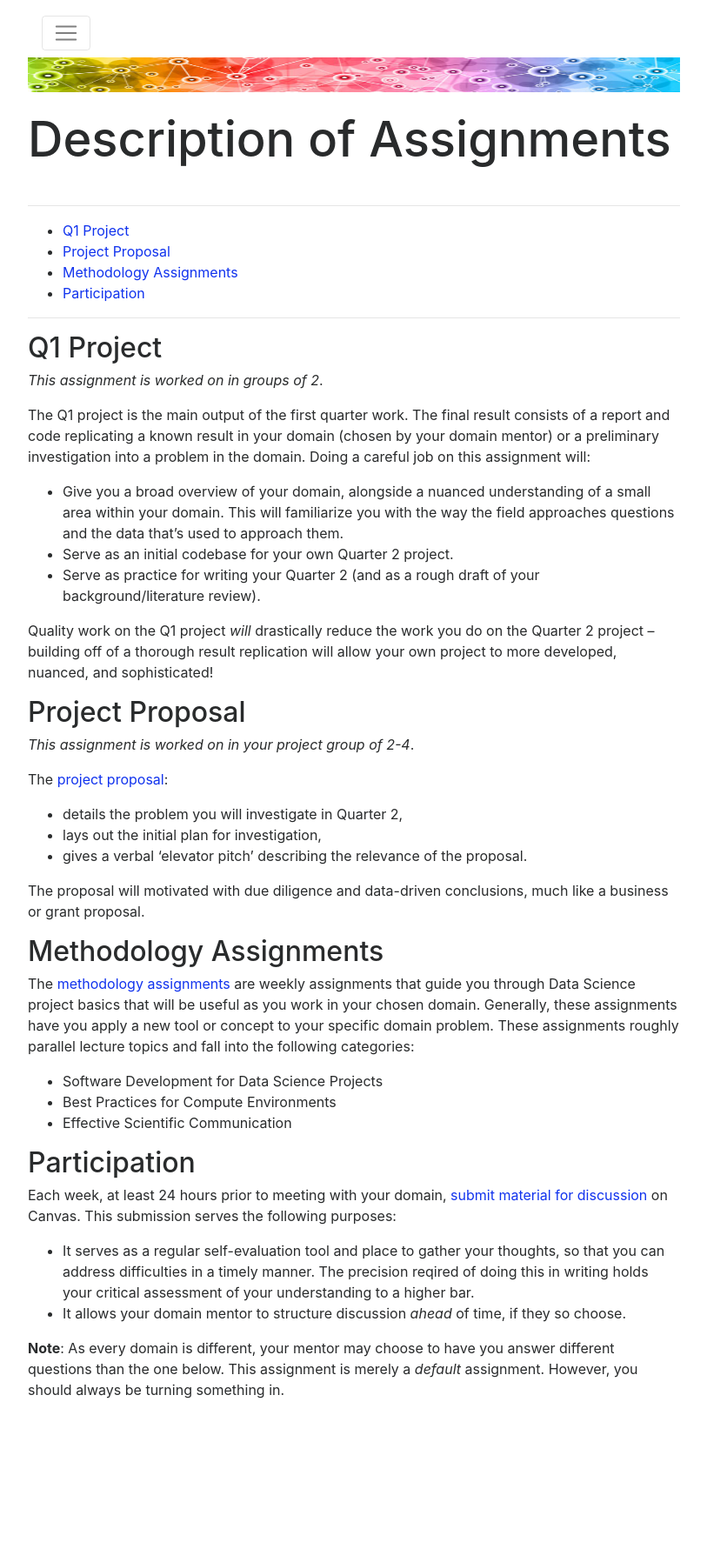
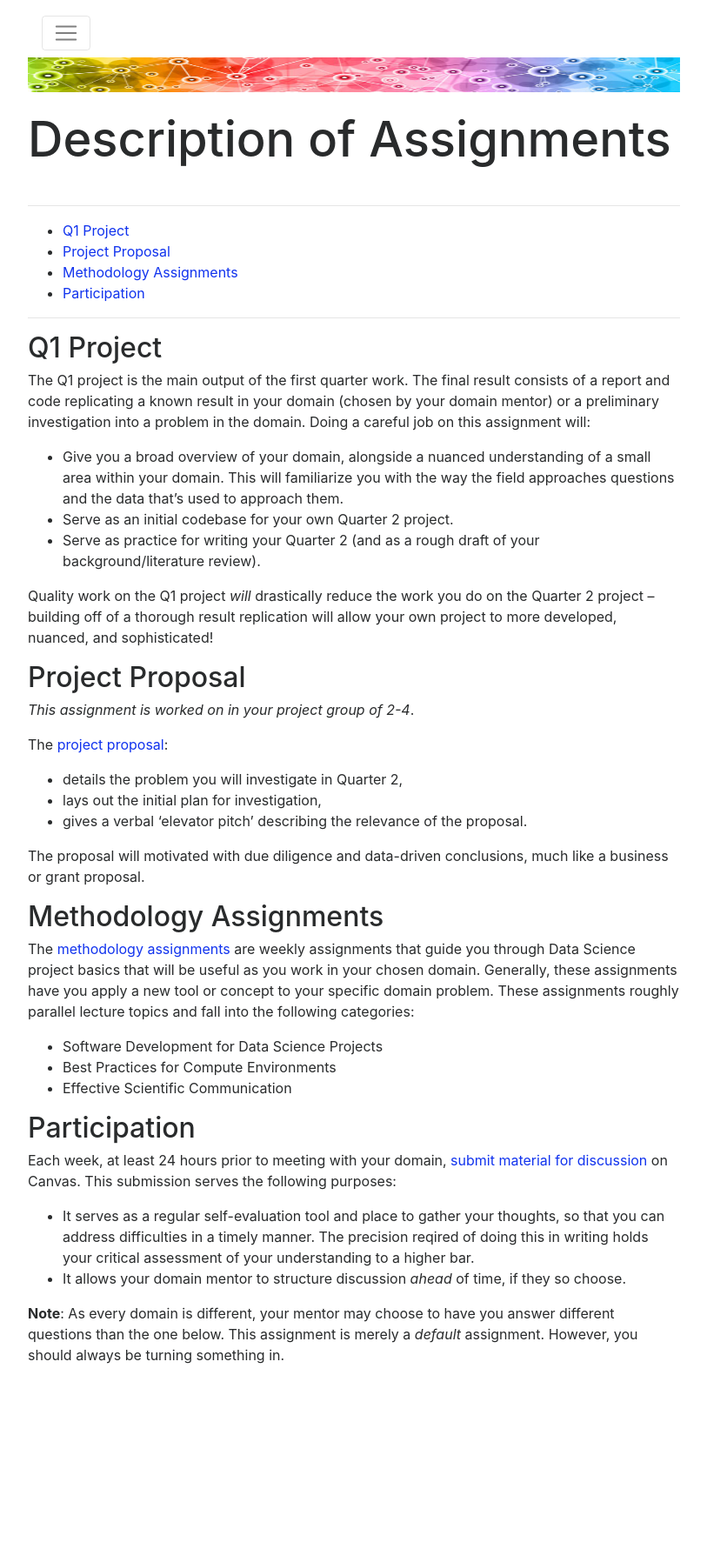
Before and after one commit to DSC-Capstone/dsc-capstone.github.io, a Jekyll site: the page built from student/quarter-1-assignment-descriptions.md, in a window 1280 px wide. Shown: the whole page at 87% size, without its empty margins (233-1046 px from the left). Built offline with Jekyll 4.4.1, drawn with Linux system fonts in a browser that asks for light colours; nearby versions of some CDN libraries; after the commit the page ends 1756 px from its top, so only the background shows below that.

Commit message:
groups update

```diff
--- a/student/quarter-1-assignment-descriptions.md
+++ b/student/quarter-1-assignment-descriptions.md
@@ -13,7 +13,6 @@ permalink: /student/quarter-1-assignment-descriptions/
 
 ## Q1 Project
 
-*This assignment is worked on in groups of 2*.
 
 The Q1 project is the main output of the first quarter
 work. The final result consists of a report and code replicating a
```
